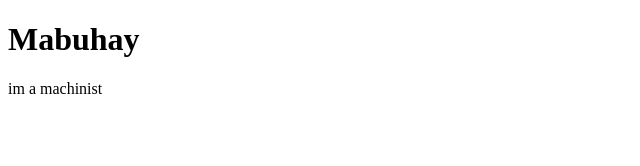
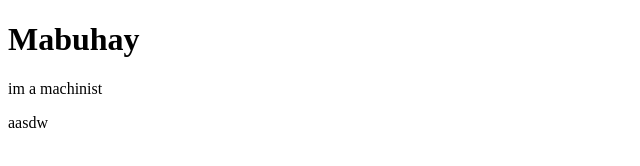
Before and after one commit to ison0013/Project_10a, a plain HTML site: page index.html in a window 1280 px wide. Shown: the full height of the page, 0-640 px from the left. Drawn offline with Linux system fonts and the light colour scheme.

Commit message:
name change
Signed-off-by: ison0013 <ysonrecudo1@gmail.com>

```diff
--- a/index.html
+++ b/index.html
@@ -10,6 +10,9 @@
 <h1>Mabuhay</h1>
 <div>
     <p>im a machinist</p>
+    <p>aasdw
+
+    </p>
 </div>
 </body>
 </html>
```
